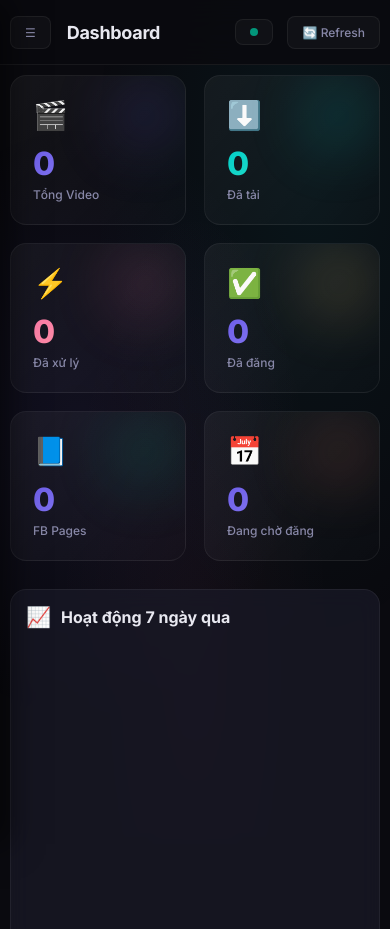
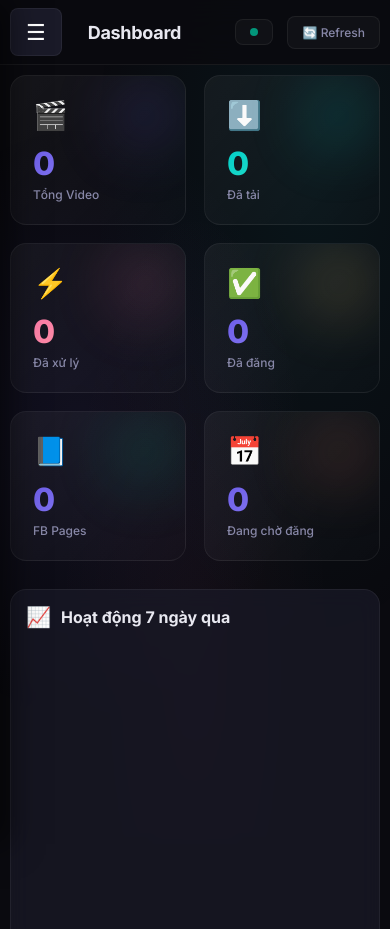
Before and after one commit to nduc99911/toolupre, a plain HTML site: page templates/index.html in a window 390 px wide. Shown: the top 929 px of the page. Drawn offline with nearby package versions, Linux system fonts and the light colour scheme; no server answers.

Commit message:
fix: Ensured mobile menu button is visible and added higher specificity CSS

```diff
--- a/static/css/style.css
+++ b/static/css/style.css
@@ -300,6 +300,11 @@ a:hover {
     z-index: 50;
 }
 
+#btn-menu {
+    display: none;
+    font-size: 20px;
+}
+
 .header-left {
     display: flex;
     align-items: center;
@@ -1523,6 +1528,11 @@ tr:last-child td {
 
     #btn-menu {
         display: inline-flex !important;
+        padding: 10px 15px !important;
+        margin-right: 10px;
+        font-size: 22px !important;
+        color: white !important;
+        background: var(--bg-tertiary) !important;
     }
 
     .two-col,
--- a/templates/index.html
+++ b/templates/index.html
@@ -122,8 +122,7 @@
             <header class="main-header">
                 <div class="header-left">
                     <button class="btn-header" id="btn-menu"
-                        onclick="document.getElementById('sidebar').classList.toggle('open'); document.getElementById('sidebar-overlay').classList.toggle('active');"
-                        style="display:none;">☰</button>
+                        onclick="document.getElementById('sidebar').classList.toggle('open'); document.getElementById('sidebar-overlay').classList.toggle('active');">☰</button>
                     <h1 class="header-title" id="page-title">Dashboard</h1>
                 </div>
                 <div class="header-right">
```
